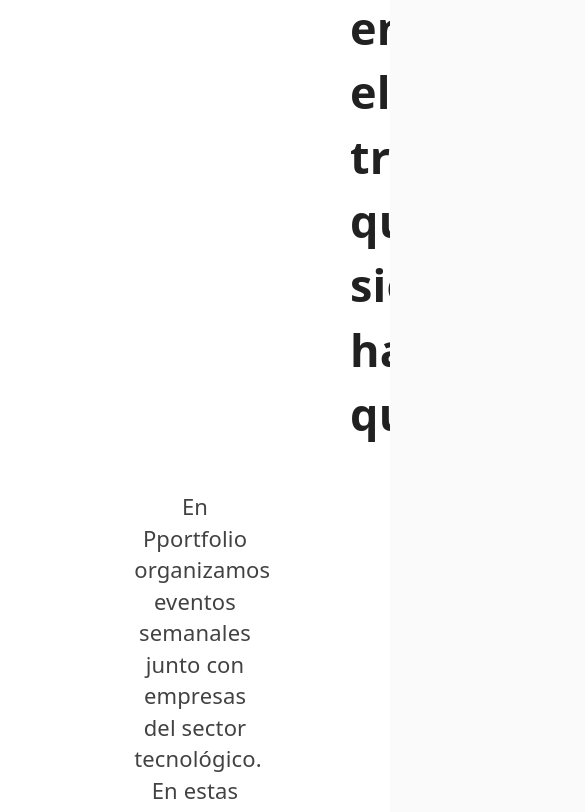
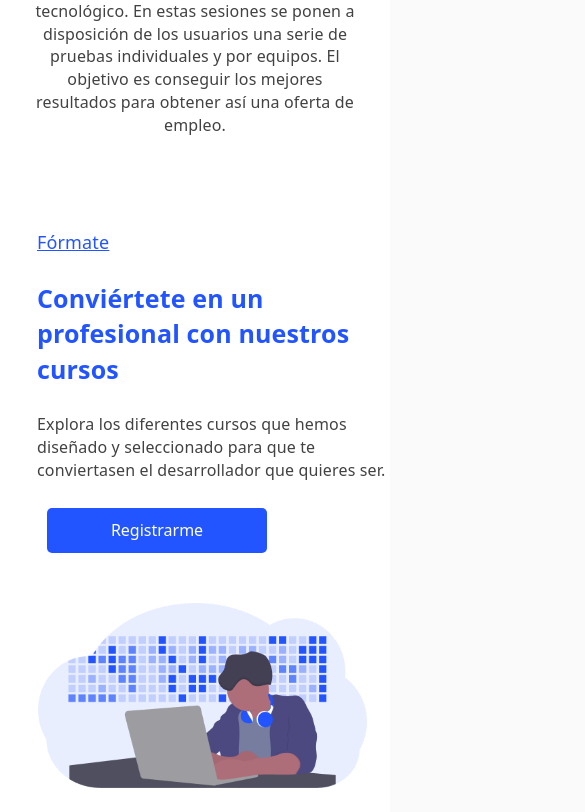
Before and after one commit to gagocarrilloedgar/pportfolio, a React (Create React App) app: page / in a window 390 px wide. Shown: the part 1169-1981 px from the top of the page, 585 px wide, since content can reach past the window. Built offline with nearby package versions, Linux system fonts and the light colour scheme; no server answers.

Commit message:
Started mobile css

```diff
--- a/src/views/Landing/Components/Company/Company.css
+++ b/src/views/Landing/Components/Company/Company.css
@@ -5,6 +5,7 @@
     height: 370vh;
     background-color: white;
 }
+
 .company_footer {
     background-image: url("./Assets/fondo_cierre.png");
     background-size: cover;
@@ -50,3 +51,35 @@
     margin-top: 280px;
     margin-left: 280px;
 }
+
+@media only screen and (max-width: 1300px) {
+    .body_company {
+        padding-left: 10px;
+        padding-right: 10px;
+        height: 330vh;
+    }
+    .company_footer {
+        left: 0;
+        background-size: cover;
+        padding-left: 20%;
+        padding-top: 250px;
+        height: 75%;
+        top: 3600px;
+    }
+}
+
+@media only screen and (max-width: 600px) {
+    .body_company {
+        padding-left: 10px;
+        padding-right: 10px;
+        height: 330vh;
+    }
+    .company_footer {
+        left: 0;
+        background-size: cover;
+        padding-left: 20%;
+        padding-top: 250px;
+        height: 75%;
+        top: 3600px;
+    }
+}
--- a/src/views/Landing/Components/Users/Body/Body.css
+++ b/src/views/Landing/Components/Users/Body/Body.css
@@ -157,3 +157,175 @@
     margin-top: 280px;
     margin-left: 280px;
 }
+
+@media only screen and (max-width: 1300px) {
+    .body {
+        padding-left: 10px;
+        padding-right: 10px;
+        height: 540vh;
+    }
+    .section_who {
+        position: absolute;
+        padding: 10px;
+        left: -50px;
+        top: 5793px;
+    }
+
+    .user_entidades {
+        top: 5000px;
+    }
+
+    .user_footer {
+        top: 5600px;
+        left: 0;
+        background-size: cover;
+        padding-left: 20%;
+        padding-top: 250px;
+    }
+    .user_footer h1 {
+        position: absolute;
+        text-align: center;
+        font-weight: bold;
+        font-size: 45px;
+        width: 800px;
+        color: #FFFFFF;
+    }
+    .user_footer h3 {
+        position: absolute;
+        text-align: center;
+        font-weight: 300;
+        margin-left: -105px;
+        margin-top: 180px;
+        font-size: 22px;
+        width: 1000px;
+        color: #FFFFFF;
+    }
+    .user_icons {
+        position: absolute;
+        margin-top: 350px;
+        margin-left: 270px;
+    }
+    .user_register {
+        position: absolute;
+        margin-top: 280px;
+        margin-left: 280px;
+    }
+}
+
+@media only screen and (max-width: 600px) {
+    .body {
+        padding-left: 2px;
+        padding-right: 2px;
+        height: 740vh;
+    }
+    .section_who {
+        padding: 0px;
+        left: -200px;
+        top: 4793px;
+    }
+
+    .img_who {
+        width: 42px;
+        height: 38px;
+        left: 230px;
+        top: 380px;
+
+    }
+
+    .user_who{
+        letter-spacing: 0px;
+        font-size: 20px;
+        top: 4000px;
+        text-align: left;
+    }
+
+    .who_user {
+        position: absolute;
+        width: 350px;
+        height: 360px;
+        background: rgba(255, 255, 255, 0.9);
+        box-shadow: 0px 4px 50px -3px rgba(34, 85, 255, 0.08), 0px 0px 50px -5px rgba(0, 0, 0, 0.09);
+        border-radius: 5px;
+    }
+    .who_user.guille {
+        left: 415px;
+        top: 570px;
+    }
+    .who_user.edgar {
+        left: 800px;
+        top: 380px;
+    }
+    .who_user.carlos {
+        left: 800px;
+        top: 770px;
+    }
+    .who_user h4 {
+        position: relative;
+        left: 50px;
+        top: 24px;
+        font-style: normal;
+        font-weight: 500;
+        font-size: 24px;
+        /* identical to box height, or 208% */
+        display: flex;
+        align-items: center;
+        color: #000000;
+    }
+    .who_user h5 {
+        position: relative;
+        margin-left: 50px;
+        font-style: normal;
+        font-weight: normal;
+        font-size: 13px;
+        /* identical to box height, or 385% */
+        display: flex;
+        align-items: center;
+        color: #727272;
+    }
+    .who_user p {
+        position: relative;
+        margin-left: 50px;
+        margin-right: 50px;
+        text-align: justify;
+        font-size: 16px;
+    }
+    .user_entidades {
+        top: 6000px;
+    }
+    .user_footer {
+        top: 8600px;
+        left: 0;
+        background-size: cover;
+        padding-left: 3%;
+        padding-top: 250px;
+    }
+    .user_footer h1 {
+        position: absolute;
+        text-align: center;
+        font-weight: bold;
+        font-size: 25px;
+        width: 100%;
+        color: #FFFFFF;
+    }
+    .user_footer h3 {
+        position: absolute;
+        text-align: center;
+        font-weight: 300;
+        margin-left: 40px;
+        margin-right: 10px;
+        margin-top: 140px;
+        font-size: 22px;
+        width: 80%;
+        color: #FFFFFF;
+    }
+    .user_icons {
+        position: absolute;
+        margin-top: 360px;
+        margin-left: 90px;
+    }
+    .user_register {
+        position: absolute;
+        margin-top: 300px;
+        margin-left: 100px;
+    }
+}
--- a/src/views/Landing/Components/Users/Body/Body.js
+++ b/src/views/Landing/Components/Users/Body/Body.js
@@ -44,7 +44,7 @@ export const Body = () => {
                 por equipos. El objetivo es conseguir los mejores resultados para obtener así una oferta de empleo.
             </p>
             <Grid container className="body_section">
-                <Grid item lg={5} className="body_section_left">
+                <Grid item lg={5} xs={12} className="body_section_left">
                     <p className="body_section_title">Fórmate</p>
                     <p className="body_section_subtitle">Conviértete en un profesional con nuestros cursos </p>
                     <p className="body_section_text">Explora los diferentes cursos que hemos diseñado
@@ -52,15 +52,15 @@ export const Body = () => {
                     que quieres ser.</p>
                     <ButtonRegister />
                 </Grid>
-                <Grid item lg={7}>
+                <Grid item lg={7} xs={12}>
                     <img src={img_formate} className="body_img" alt="fórmate" />
                 </Grid>
             </Grid>
             <Grid container className="body_section">
-                <Grid item lg={7}>
+                <Grid item lg={7} xs={12}>
                     <img src={img_compite} className="body_img" alt="fórmate" />
                 </Grid>
-                <Grid item lg={5} className="body_section_rigth">
+                <Grid item lg={5} xs={12} className="body_section_rigth">
                     <p className="body_section_title">Compite</p>
                     <p className="body_section_subtitle">Compite contra otros usuarios </p>
                     <p className="body_section_text">Compite contra otros usuarios resolviendo pruebas individuales y por equipos que son de gran interés para las empresas.</p>
@@ -68,21 +68,21 @@ export const Body = () => {
                 </Grid>
             </Grid>
             <Grid container className="body_section">
-                <Grid item lg={5} className="body_section_left">
+                <Grid item lg={5} xs={12} className="body_section_left">
                     <p className="body_section_title">Escala posiciones</p>
                     <p className="body_section_subtitle">Escala posiciones en el ranking </p>
                     <p className="body_section_text">Los usuarios con mejores resultados obtienen mejores puntuaciones y escalan más posiciones en el ranking. </p>
                     <ButtonRegister />
                 </Grid>
-                <Grid item lg={7}>
+                <Grid item lg={7} xs={12}>
                     <img src={ranking} className="body_img" alt="fórmate" />
                 </Grid>
             </Grid>
             <Grid container className="body_section">
-                <Grid item lg={7}>
+                <Grid item lg={7} xs={12}>
                     <img src={img_diviertete} className="body_img" alt="fórmate" />
                 </Grid>
-                <Grid item lg={5} className="body_section_rigth">
+                <Grid item lg={5} xs={12} className="body_section_rigth">
                     <p className="body_section_title">Diviértete</p>
                     <p className="body_section_subtitle">Diviértete con nuestro sistema de contratación </p>
                     <p className="body_section_text">Descubre una nueva forma de contratación mucho más transparente y diseñada especialmente para que los procesos sean lo más interactivos posibles.</p>
@@ -104,14 +104,14 @@ export const Body = () => {
                 ¿Cómo funciona?
             </h3>
             <Grid container className="body_how">
-                <Grid item lg={4}>
+                <Grid item lg={4} sm={4} md={4}>
                     <CardHow color="card_how_header_blue" icon={paso1} title="Regístrate" descpription="Si quieres participar en los próximos eventos regístrate y nosotros nos pondremos en contacto contigo." />
                 </Grid>
-                <Grid item lg={4} >
+                <Grid item lg={4} sm={4} md={4} >
                     <CardHow color="card_how_header_red" icon={paso2} title="Kick-off" descpription="Antes de empezar organizaremos una reunión para aclarar cuál será el timeline del evento." />
 
                 </Grid>
-                <Grid item lg={4}>
+                <Grid item lg={4} sm={4} md={4}>
                     <CardHow color="card_how_header_orange" icon={paso3} title="A competir" descpription="Compite, trabaja en equipo y esfuérzate para conseguir una oferta de empleo en una gran empresa." />
 
                 </Grid>
--- a/src/views/Landing/Landing.css
+++ b/src/views/Landing/Landing.css
@@ -2,6 +2,18 @@ h6 {
     letter-spacing: 10px;
     font-size: 16px;
     font-weight: 200;
+}
+
+h4 {
+    letter-spacing: 5px;
+    font-size: 20px;
+    font-weight: 600;
+}
+
+h5 {
+    letter-spacing: 3px;
+    font-size: 18px;
+    font-weight: 400;
 }
 
 h3 {
@@ -25,8 +37,9 @@ h3 {
 }
 
 .body_section_left {
-    padding-left: 200px;
+    padding-left: 10px;
     text-align: left;
+    width: 600px;
 }
 
 .body_section_title {
@@ -57,7 +70,112 @@ h3 {
 }
 
 .body_how {
-    padding-right: 90px;
+    padding-right: 20px;
     padding-left: 210px;
     align-content: center;
 }
+
+/*LOW SIZE PC*/
+
+@media only screen and (max-width: 1300px) {
+    h3 {
+        padding-left: 100px;
+        padding-right: 100px;
+    }
+    .bodyText {
+        padding-left: 8%;
+        padding-right: 8%;
+        font-size: 20px;
+    }
+    .body_section {
+        margin-left: 40px;
+        margin-top: 75px;
+        margin-bottom: 50px;
+    }
+    .body_section_left {
+        padding-left: 130px;
+        text-align: left;
+        width: 550px;
+    }
+    .body_section_title {
+        font-size: 18px;
+        color: #2255ff;
+        text-decoration: underline;
+        text-decoration-color: #2255ff;
+    }
+    .body_section_subtitle {
+        font-size: 25px;
+        color: #2255ff;
+        font-weight: bold;
+    }
+    .body_section_text {
+        font-size: 16px;
+        color: #424242;
+    }
+    .body_img {
+        margin-top: 40px;
+        margin-left: 50px;
+        width: 80%;
+    }
+    .body_section_rigth {
+        padding-right: 100px;
+        text-align: left;
+        width: 550px;
+    }
+    .body_how {
+        padding-right: 20px;
+        padding-left: 100px;
+    }
+}
+
+@media only screen and (max-width: 600px) {
+    h3 {
+        padding-left: 5px;
+        padding-right: 5px;
+        font-size: 30px;
+    }
+    .bodyText {
+        padding-left: 8%;
+        padding-right: 8%;
+        font-size: 16px;
+    }
+    .body_section {
+        margin-left: 5px;
+        margin-top: 75px;
+        margin-bottom: 50px;
+    }
+    .body_section_left {
+        padding-left: 30px;
+        text-align: left;
+        width: 50%;
+    }
+    .body_section_title {
+        font-size: 18px;
+        color: #2255ff;
+        text-decoration: underline;
+        text-decoration-color: #2255ff;
+    }
+    .body_section_subtitle {
+        font-size: 25px;
+        color: #2255ff;
+        font-weight: bold;
+    }
+    .body_section_text {
+        font-size: 16px;
+        color: #424242;
+    }
+    .body_img {
+        margin-top: 40px;
+        margin-left: 5px;
+        width: 85%;
+    }
+    .body_section_rigth {
+        padding-right: 100px;
+        text-align: left;
+        width: 550px;
+    }
+    .body_how {
+        padding-right: 20px;
+        padding-left: 100px;
+    }
+}
```
Also changed, not shown: src/views/Landing/Components/Company/Company.js (+10 -14 lines), src/views/Landing/Common/Cards/CardHow/CardHow.css (line endings or trailing spaces), 1 other file (tests, documents, lock files or other folders).
